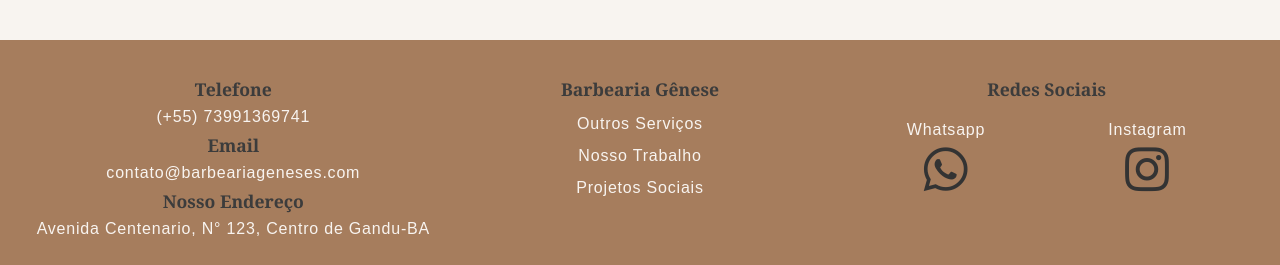
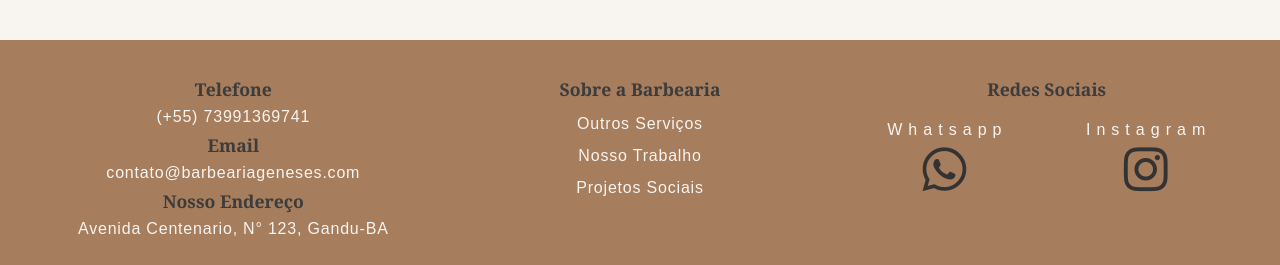
Before and after one commit to fredsonPOSantos/Client, a website: page login.html in a window 1280 px wide. Shown: the part 831-1096 px from the top of the page. Drawn offline with Linux system fonts and the light colour scheme.

Commit message:
Update login.html

```diff
--- a/login.html
+++ b/login.html
@@ -46,12 +46,12 @@
                 <li><a href="#" class="footer-link">contato@barbeariageneses.com</a></li>
 
                 <li><h3>Nosso Endereço</h3></li>
-                <li><a href="#" class="footer-link">Avenida Centenario, N° 123, Centro de Gandu-BA</a></li>
+                <li><a href="#" class="footer-link">Avenida Centenario, N° 123, Gandu-BA</a></li>
             </ul>
 
             <ul class="footer-list-serviços" >
 
-                <li><h3>Barbearia Gênese</h3></li>
+                <li><h3>Sobre a Barbearia</h3></li>
                 <li><a href="#" class="footer-link">Outros Serviços</a></li>
                 <li><a href="#" class="footer-link">Nosso Trabalho</a></li>
                 <li><a href="#" class="footer-link">Projetos Sociais</a></li>
@@ -66,13 +66,13 @@
                 <div id="redes-sociais">
 
                     <div id="fa-whatsapp">
-                    <li><p>Whatsapp</p></li>
+                    <li><p>W h a t s a p p</p></li>
                     <li class="footer-link-redes"><a href="https://wa.me//5573991369741" target="_blank" data-anime="left"><i class="fab fa-whatsapp" aria-hidden="true"></i></a></a></li>
                     </div>
 
                     <div id="instagram">
-                    <li><p>Instagram</p></li>
-                    <li class="footer-link-redes"><a href="https://www.instagram.com/barbearia_geneses_/" target="_blank"
+                    <li><p>I n s t a g r a m</p></li>
+                    <li class="footer-link-redes"><a href="https://www.instagram.com/barbeariagenesis11/" target="_blank"
                     data-anime="left"><i class="fab fa-instagram" aria-hidden="true"></i></a></li>
                     </div>
 
```
